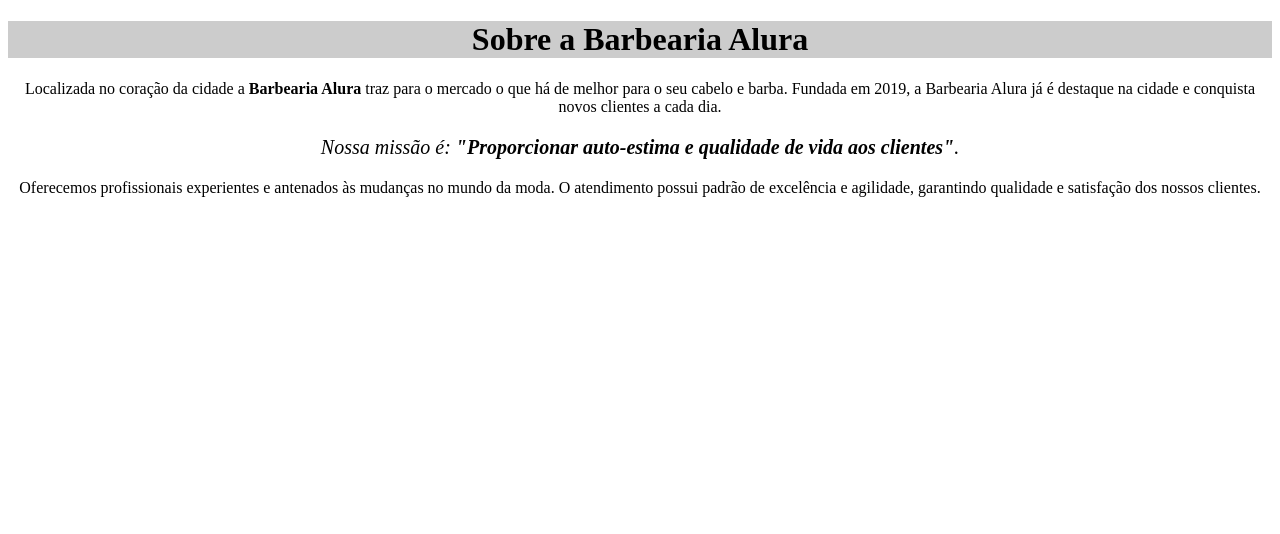
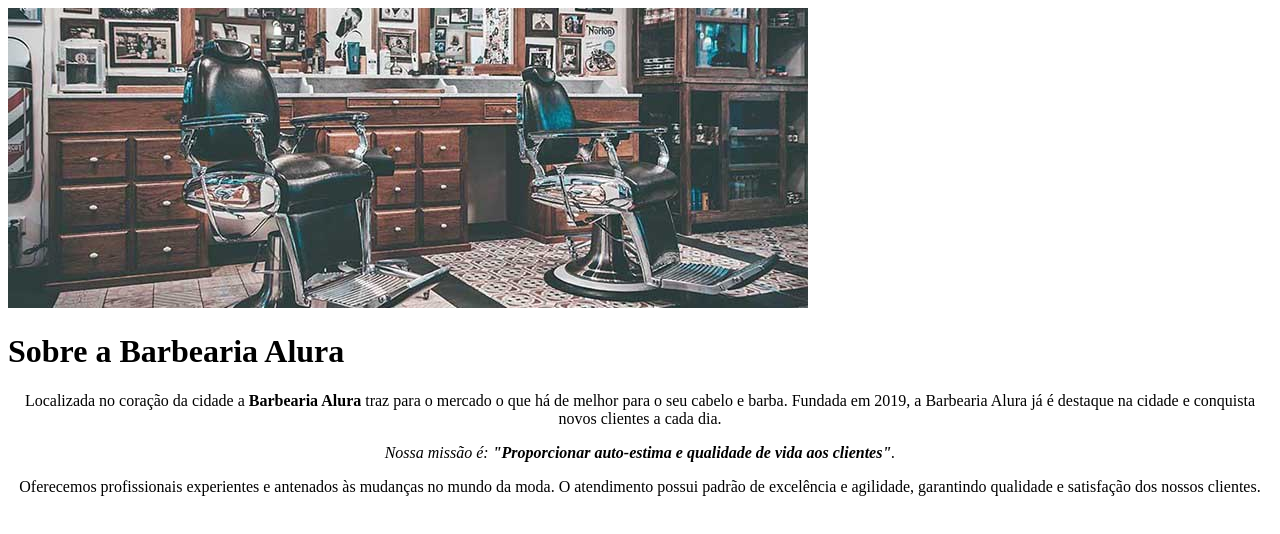
Before and after one commit to gotoyumi/barbearia-alura, a plain HTML site: page index.html in a window 1280 px wide. Drawn offline with Linux system fonts and the light colour scheme.

Commit message:
Add files via upload

```diff
--- a/index.html
+++ b/index.html
@@ -4,17 +4,16 @@
        <meta charset="UTF-8">
        <title>Barbearia Alura</title>
        <link rel="stylesheet" href="style.css">
-       <style>
-
-       </style>
     </head>
 
     <body>
-        <h1 style="text-align: center; background: #CCCCCC;">Sobre a Barbearia Alura</h1>
+        <img src="banner.jpg">
+
+        <h1>Sobre a Barbearia Alura</h1>
 
         <p>Localizada no coração da cidade a <strong>Barbearia Alura</strong> traz para o mercado o que há de melhor para o seu cabelo e barba. Fundada em 2019, a Barbearia Alura já é destaque na cidade e conquista novos clientes a cada dia.</p>
 
-        <p style="font-size: 20px; text-align: center;"><em>Nossa missão é: <strong>"Proporcionar auto-estima e qualidade de vida aos clientes"</strong>.</em></p>
+        <p id="missão" ><em>Nossa missão é: <strong>"Proporcionar auto-estima e qualidade de vida aos clientes"</strong>.</em></p>
 
         <p style="text-align: center;">Oferecemos profissionais experientes e antenados às mudanças no mundo da moda. O atendimento possui padrão de excelência e agilidade, garantindo qualidade e satisfação dos nossos clientes.</p>
     </body>
```
